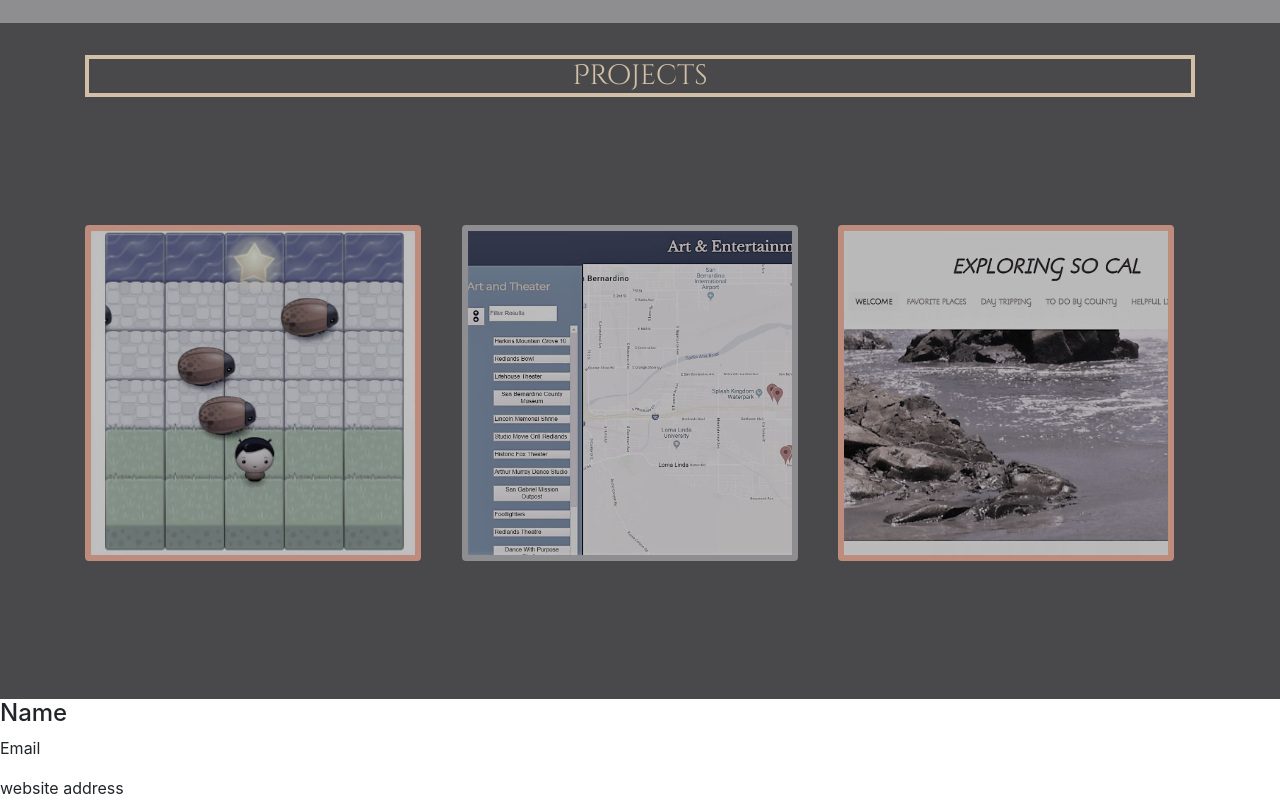
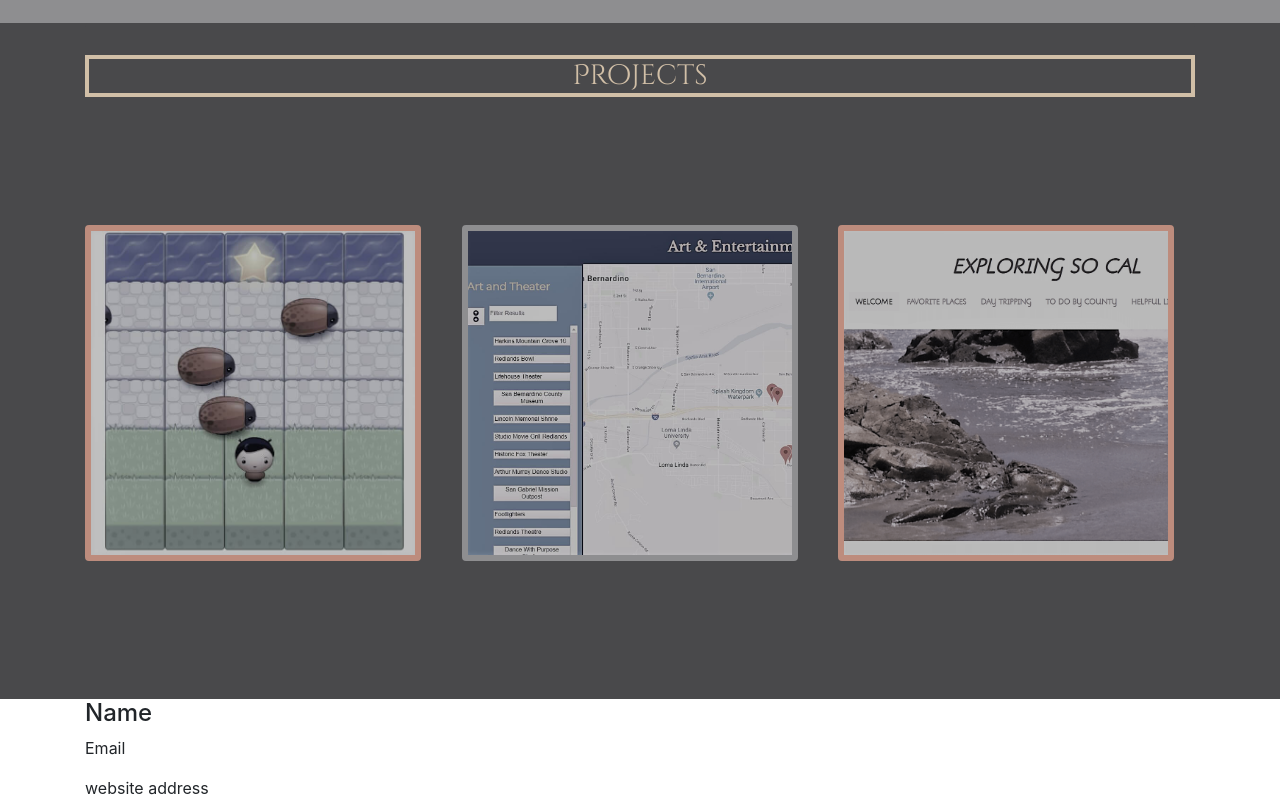
Before and after one commit to amacbain1/portfolio2019, a React (Create React App) app: page / in a window 1280 px wide. Shown: the part 743-1543 px from the top of the page. Built offline with nearby package versions, Linux system fonts and the light colour scheme.

Commit message:
Fixes issue with filename contact.scss

```diff
--- a/src/components/contact.js
+++ b/src/components/contact.js
@@ -5,7 +5,7 @@ class Contact extends Component {
 
 
         return (
-            <section>
+            <section id='contact' className='container mb-5'>
                 <h4>Name</h4>
                 <p>Email</p>
                 <p>website address</p>
```
Also changed, not shown: src/components/Contact.scss (added), src/components/contact.css (deleted).
